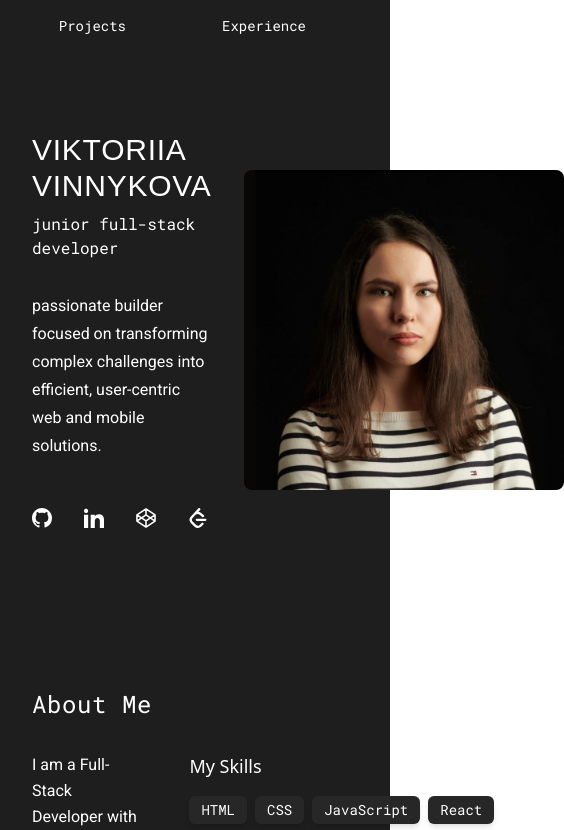
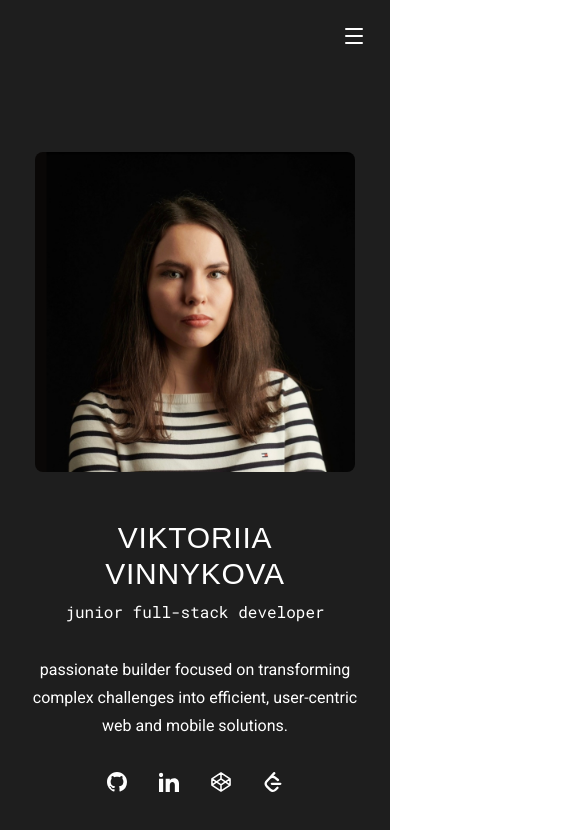
Before and after one commit to fullstackdevell/my-portfolio, a React (Vite) app: page / in a window 390 px wide. Shown: the top 830 px of the page, 564 px wide, since content can reach past the window. Built offline with nearby package versions, Linux system fonts and the light colour scheme; a web font is replaced by a local one.

Commit message:
responsive

```diff
--- a/package.json
+++ b/package.json
@@ -10,6 +10,7 @@
     "preview": "vite preview"
   },
   "dependencies": {
+    "lucide-react": "^0.545.0",
     "react": "^19.1.1",
     "react-dom": "^19.1.1",
     "react-router-dom": "^7.9.2",
--- a/src/components/AboutMe.jsx
+++ b/src/components/AboutMe.jsx
@@ -5,7 +5,7 @@ function AboutMe() {
   return (
     <section className="py-20">
       <h2 className="font-roboto-mono text-2xl tracking-wide mb-8">About Me</h2>
-      <div className="flex justify-between items-start gap-x-12">
+      <div className="flex flex-col md:flex-row justify-between items-start gap-y-12 md:gap-x-12">
         <div className="max-w-2xl">
           <p className="font-roboto text-base leading-relaxed mb-6">
             I am a Full-Stack Developer with a Master’s degree in Computer
--- a/src/components/HeroSection.jsx
+++ b/src/components/HeroSection.jsx
@@ -4,8 +4,8 @@ import SocialIcons from "./SocialIcons";
 
 function HeroSection() {
   return (
-    <section className="flex justify-between items-center py-20">
-      <div className="max-w-[520px]">
+    <section className="flex flex-col md:flex-row justify-between items-center py-20 gap-y-12">
+      <div className="max-w-[520px] order-2 md:order-1 mx-auto text-center md:mx-0 md:text-left">
         <h1 className="font-poetsen text-3xl tracking-wide">
           VIKTORIIA VINNYKOVA
         </h1>
@@ -16,9 +16,11 @@ function HeroSection() {
           Passionate builder focused on transforming complex challenges into
           efficient, user-centric web and mobile solutions.
         </p>
-        <SocialIcons />
+        <div className="mt-8 flex justify-center md:justify-start">
+          <SocialIcons />
+        </div>
       </div>
-      <div className="flex-shrink-0 ml-8">
+      <div className="flex-shrink-0 order-1 md:order-2 mx-auto md:ml-8">
         <img
           src={profilePic}
           alt="Viktoriia Vinnykova"
--- a/src/components/NavBar.jsx
+++ b/src/components/NavBar.jsx
@@ -1,10 +1,30 @@
-import React from 'react';
+import React, { useState }from 'react';
 import { Link } from 'react-router-dom';
+import { Menu, X } from 'lucide-react';
 
 function NavBar () {
+
+    const [isOpen, setIsOpen] = useState(false);
+
+    const handleMenuClick = () => {
+        setIsOpen(false);
+    };
+
     return (
-        <nav className="p-4 flex justify-center items-center">
-            <div className='flex space-x-24'>
+        <nav className="p-4 flex justify-end md:justify-center items-center relative z-50 bg-dark-bg">
+
+            {/*  hamburger menu */}
+            <div className="md:hidden">
+                <button
+                    onClick={() => setIsOpen(true)} // Only opens the menu
+                    className="p-2 text-white hover:text-purple transition duration-300 rounded-full"
+                    aria-label="Open menu"
+                >
+                    <Menu size={24} />
+                </button>
+            </div>
+
+            <div className='hidden md:flex space-x-12 lg:space-x-20'>
                 <Link
                     to="/"
                     className="text-sm font-medium hover:text-purple transition duration-300 font-roboto-mono"
@@ -35,6 +55,72 @@ function NavBar () {
                     Contact
                 </Link>
             </div>
+
+            {/* Mobile menu, shown when hamburger is clicked */}
+            {isOpen && (
+                <>
+                    {/* Backdrop: Semi-transparent overlay that covers the rest of the screen */}
+                    <div
+                        className="fixed inset-0 bg-black/50 md:hidden z-30 transition-opacity duration-300"
+                        onClick={handleMenuClick} // Click anywhere on the backdrop to close the drawer
+                    />
+
+                    {/* Drawer Panel: Slides from the right */}
+                    <div
+                        // Fixed to top-right, full screen height, and set to a specific width (w-64)
+                        // Uses transform and transition for the sliding effect
+                        className={`fixed top-0 right-0 h-screen w-64 bg-dark-bg p-6 md:hidden z-40
+                                    transform transition-transform duration-300 ease-in-out
+                                    ${isOpen ? 'translate-x-0' : 'translate-x-full'}`}
+                    >
+                        {/* Dedicated Close Button inside the drawer */}
+                        <div className="flex justify-end mb-10">
+                            <button
+                                onClick={handleMenuClick}
+                                className="p-2 text-white hover:text-purple transition duration-300"
+                                aria-label="Close menu"
+                            >
+                                <X size={24} />
+                            </button>
+                        </div>
+
+                        {/* Links container */}
+                        <div className="flex flex-col space-y-8 text-2xl font-roboto-mono">
+                            <Link
+                                to="/"
+                                onClick={handleMenuClick}
+                                className="text-white hover:text-purple transition duration-300"
+                            >
+                                Home
+                            </Link>
+
+                            <Link
+                                to="/#projects"
+                                onClick={handleMenuClick}
+                                className="text-white hover:text-purple transition duration-300"
+                            >
+                                Projects
+                            </Link>
+
+                            <Link
+                                to="/experience"
+                                onClick={handleMenuClick}
+                                className="text-white hover:text-purple transition duration-300"
+                            >
+                                Experience
+                            </Link>
+
+                            <Link
+                                to="/#contact"
+                                onClick={handleMenuClick}
+                                className="text-white hover:text-purple transition duration-300"
+                            >
+                                Contact
+                            </Link>
+                        </div>
+                    </div>
+                </>
+            )}
         </nav>
     )
 }
--- a/src/components/SocialIcons.jsx
+++ b/src/components/SocialIcons.jsx
@@ -4,7 +4,7 @@ function SocialIcons() {
     const iconLinkClasses = "text-white hover:text-purple transition duration-300";
 
     return (
-        <div className="flex space-x-8 mt-12">
+        <div className="flex space-x-8">
 
             <a href="https://github.com/fullstackdevell" target="_blank" rel="noopener noreferrer" className={iconLinkClasses}>
                 <svg
--- a/src/pages/HomePage.jsx
+++ b/src/pages/HomePage.jsx
@@ -7,7 +7,7 @@ import ContactMe from "../components/ContactMe";
 function HomePage() {
   return (
     <div id="home" className="bg-dark-bg text-white min-h-screen">
-      <main className="max-w-6xl mx-auto px-8">
+      <main className="max-w-6xl mx-auto px-8 sm:px-10 lg:px-16">
         <HeroSection />
         <AboutMe />
         <Projects id="projects" />
```
Also changed, not shown: 1 other file (tests, documents, lock files or other folders).
